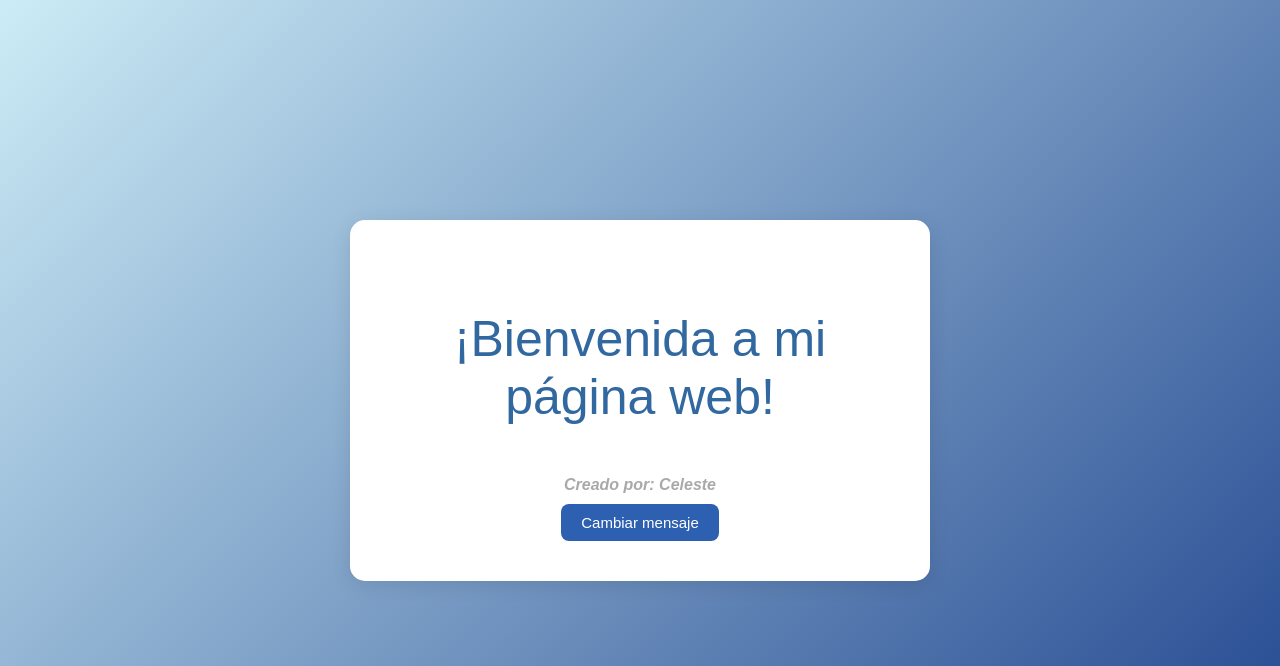
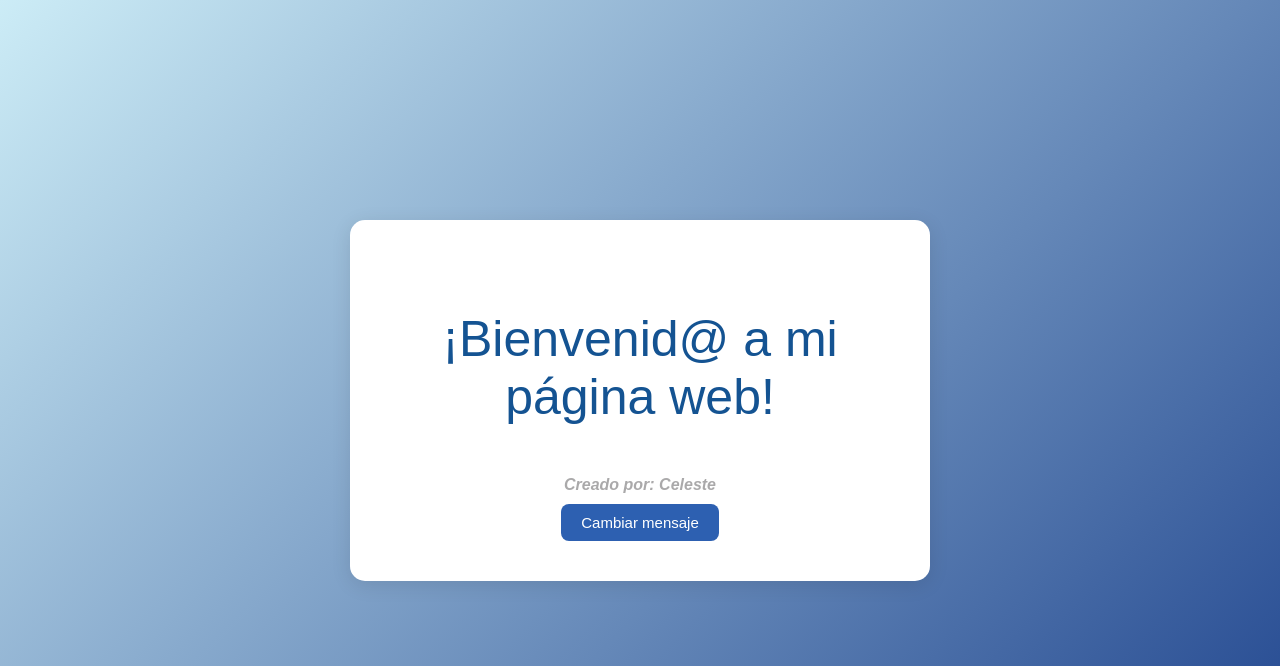
Before and after one commit to andreaa-celeste/webestaticaCeleste, a PHP site: page / in a window 1280 px wide. Shown: the top 666 px of the page. Run offline with PHP 8.4, Linux system fonts and the light colour scheme.

Commit message:
cambios prueba

```diff
--- a/css/style.css
+++ b/css/style.css
@@ -26,7 +26,7 @@ h4 {
 }
 
 p {
-  color: #3168a0;
+  color: #145392;
   margin-bottom: 50px;
   font-size: 50px;
 }
--- a/index.html
+++ b/index.html
@@ -8,7 +8,7 @@
 </head>
 <body>
   <div class="card">
-    <p id="mensaje">¡Bienvenida a mi página web!</p>
+    <p id="mensaje">¡Bienvenid@ a mi página web!</p>
     <h4>Creado por: Celeste</h4>
     <button id="cambiar">Cambiar mensaje</button>
   </div>
```
